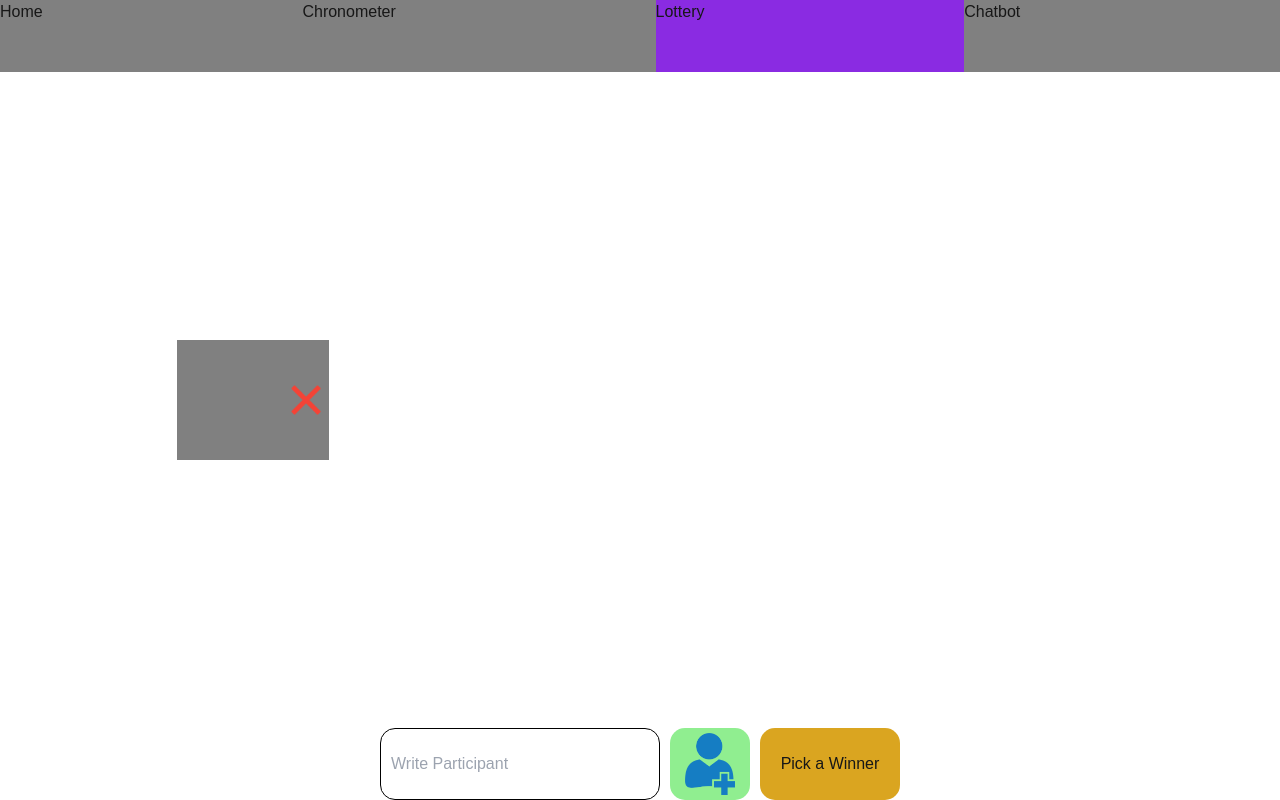
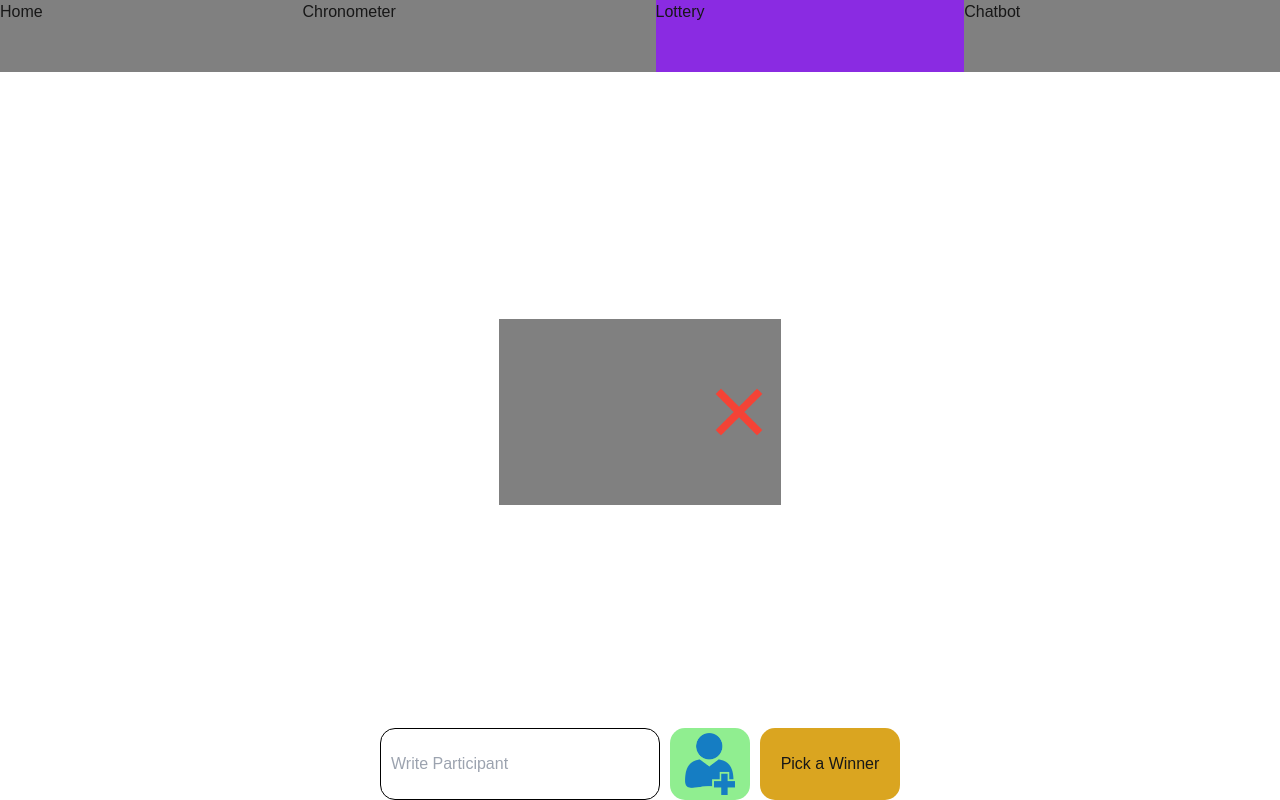
Before and after one commit to INM-Programming/next-page, a Next.js app: page /lottery in a window 1280 px wide. Both pictures are taken after a click on the button 710 px from the left and 764 px from the top of the page. Built offline with nearby package versions, Linux system fonts and the light colour scheme.

Commit message:
CSS Improvement 3

```diff
--- a/app/lottery/lottery.module.css
+++ b/app/lottery/lottery.module.css
@@ -1,6 +1,5 @@
 .page_lottery {
     display: flex;
-    overflow-y: auto;
     flex-direction: column;
     flex-grow: 1;
 }
@@ -15,88 +14,107 @@
 .container_list_participant {
     display: flex;
     flex-grow: 1;
-    justify-content: center;
-    align-items: center;
+    max-width: 100%;
 }
 
 
 .list_participant {
-    display: flex;
-    overflow-y: auto;
-    flex-direction: row;
-    flex-shrink: 0;
-    flex-grow: 0;
-    flex-wrap: wrap;
-    justify-content: space-around;
-    align-items: center;
-    row-gap: 10px;
-    max-height: 50vh;
-    width: 100%;
-    height: 100%;
-}
-.participant {
     align-items: center;
     display: flex;
     flex-direction: row;
+    flex-grow: 1;
+    flex-wrap: wrap;
+    justify-content: space-around;
+    max-height: calc(100vh - 150px);
+    overflow-y: auto;
+    padding-top: 30px;
+    row-gap: 30px;
+    width: 100%;
+}
+
+.participant {
+    align-items: center;
+    background-color: grey;
+    display: flex;
+    flex-direction: row;
+    flex-grow: 0;
     flex-shrink: 0;
+    height: 30%;
+    overflow: hidden;
+    width: 22%;
+}
+
+.participant_2 {
+    align-items: center;
+    background-color: grey;
+    display: flex;
+    flex-direction: row;
+    flex-grow: 0;
+    flex-shrink: 0;
+    height: 30%;
     overflow: hidden;
     width: 30%;
-    height: 30%;
-    background-color: grey;
 }
 
 .name_participant {
-    align-items: center;
     display: flex;
     height: 100%;
     overflow: hidden;
     padding-left: 10px;
     width: 70%;
+    word-break: break-word;
+    word-wrap: break-word;
 }
 
 .delete_participant {
     display: flex;
-    overflow: hidden;
     flex-direction: column;
     flex-shrink: 0;
     justify-content: center;
+    overflow: hidden;
     width: 30%;
-    word-break: break-all;
-    word-wrap: break-word;
 }
 
 .container_winner {
+    align-items: center;
+    background-color: black;
     display: flex;
     flex-direction: column;
-    overflow: hidden;
+    flex-grow: 1;
     flex-shrink: 0;
     justify-content: center;
-    align-items: center;
-    width: 200px;
-    height: auto;
+    max-height: calc(100vh - 150px);
+    max-width: 25%;
+    overflow: hidden;
 }
 
 .winner {
+    align-items: center;
+    background-color: gold;
     display: flex;
-    overflow: hidden;
-    width: 100%;
+    flex-shrink: 0;
+    flex-wrap: wrap;
     justify-content: center;
     height: auto;
-    background-color: gold;
-    word-break: break-all;
+    max-height: 50%;
+    max-width: 80%;
+    overflow: hidden;
+    padding: 40px;
+    width: auto;
+    word-break: break-word;
     word-wrap: break-word;
 }
 
 .hide {
-    visibility: hidden;
+    display: none;
 }
 
 .container_list_interaction {
     column-gap: 10px;
     display: flex;
     flex-direction: row;
+    flex-grow: 0;
     flex-shrink: 0;
-    flex-grow: 0;
     height: 72px;
     justify-content: center;
     padding-left: 40px;
--- a/app/lottery/participants.tsx
+++ b/app/lottery/participants.tsx
@@ -75,10 +75,10 @@ export default function Participants() {
                     <div className = {lottery.list_participant}>
                         { participants.map(
                             (participant, index)=>
-                                <div className = {lottery.participant} key = {participant+index}>
+                                <div className = {clsx({[lottery.participant_2]:winner!='',[lottery.participant]:winner==''})} key = {participant+index}>
                                     <div className = {lottery.name_participant}> {participant} </div>
                                     <button className = {lottery.delete_participant} onClick={() => deleteParticipant(index)}>
-                                    <Image src = {delete_sign} style = {image_style} alt = "Delete Sign"/>
+                                        <Image src = {delete_sign} style = {image_style} alt = "Delete Sign"/>
                                     </button>
                                 </div>
                             )
```
